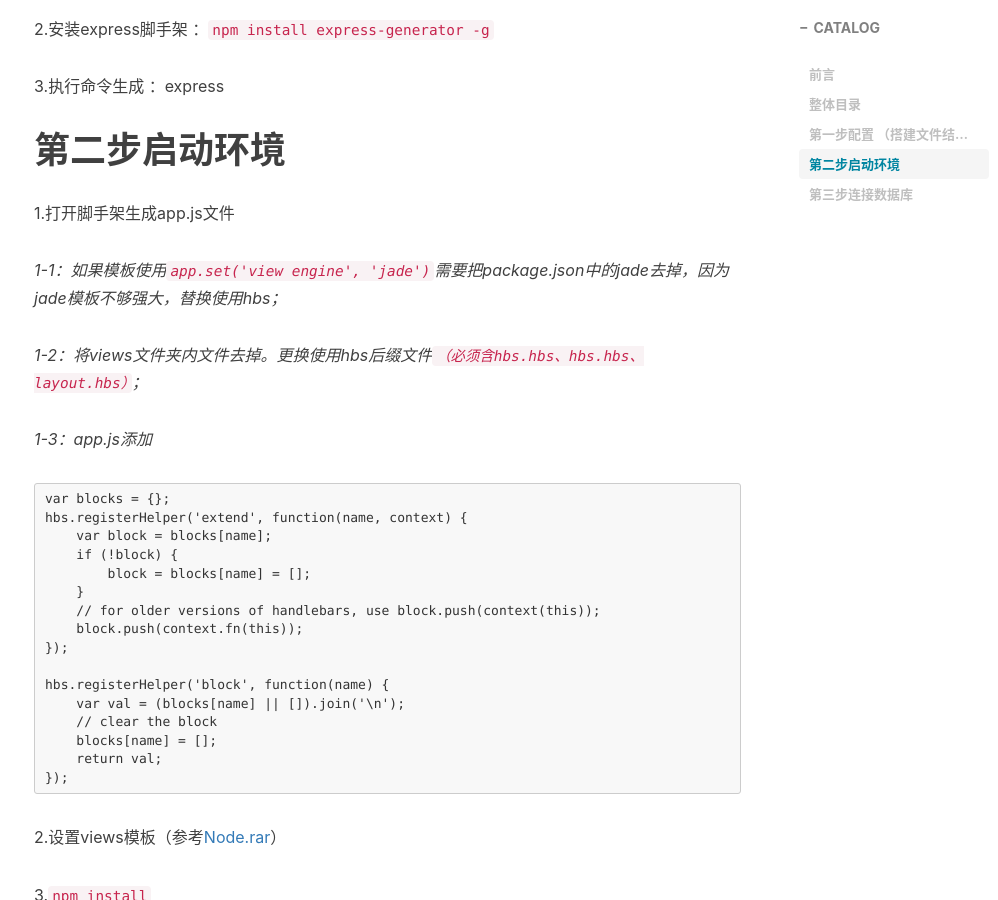
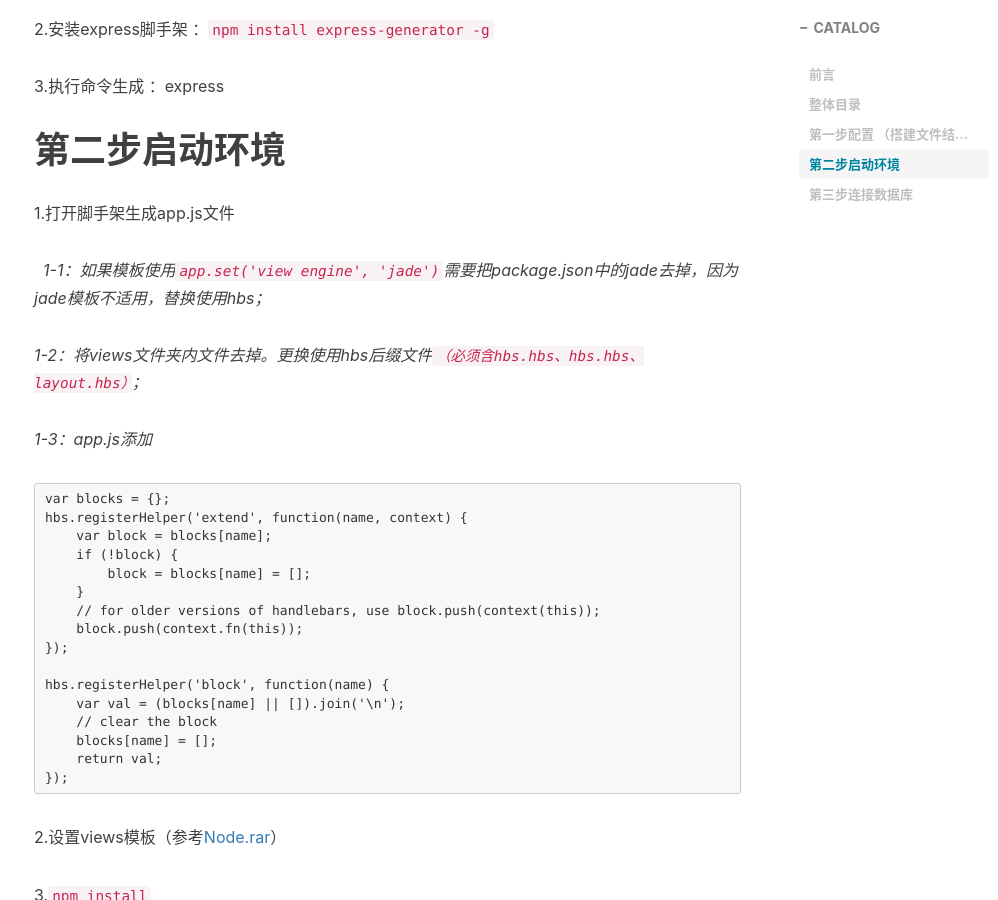
Before and after one commit to devin-huang/devin-huang.github.io, a Jekyll site: the page built from _posts/2017-08-12-Node.js搭建服务器与数据库连接.md, in a window 1280 px wide and 900 px high, scrolled down 1690 px. Shown: the whole window, without its empty margins (231-1229 px from the left). Built offline with Jekyll 4.4.1, drawn with Linux system fonts in a browser that asks for light colours; nearby versions of some CDN libraries; comment, search, counter and statistics services are not loaded.

Commit message:
Update 2017-08-12-Node.js搭建服务器与数据库连接.md

```diff
--- a/_posts/2017-08-12-Node.js搭建服务器与数据库连接.md
+++ b/_posts/2017-08-12-Node.js搭建服务器与数据库连接.md
@@ -36,7 +36,7 @@ Node.js：使JavaScript从页面脚本语言扩展成为一门服务端语言的
 
    1.打开脚手架生成app.js文件
 
-   *1-1：如果模板使用`app.set('view engine', 'jade')`需要把package.json中的jade去掉，因为jade模板不够强大，替换使用hbs；*
+   *1-1：如果模板使用`app.set('view engine', 'jade')`需要把package.json中的jade去掉，因为jade模板不适用，替换使用hbs；*
 
    *1-2：将views文件夹内文件去掉。更换使用hbs后缀文件`（必须含hbs.hbs、hbs.hbs、layout.hbs）`；*
 
```
